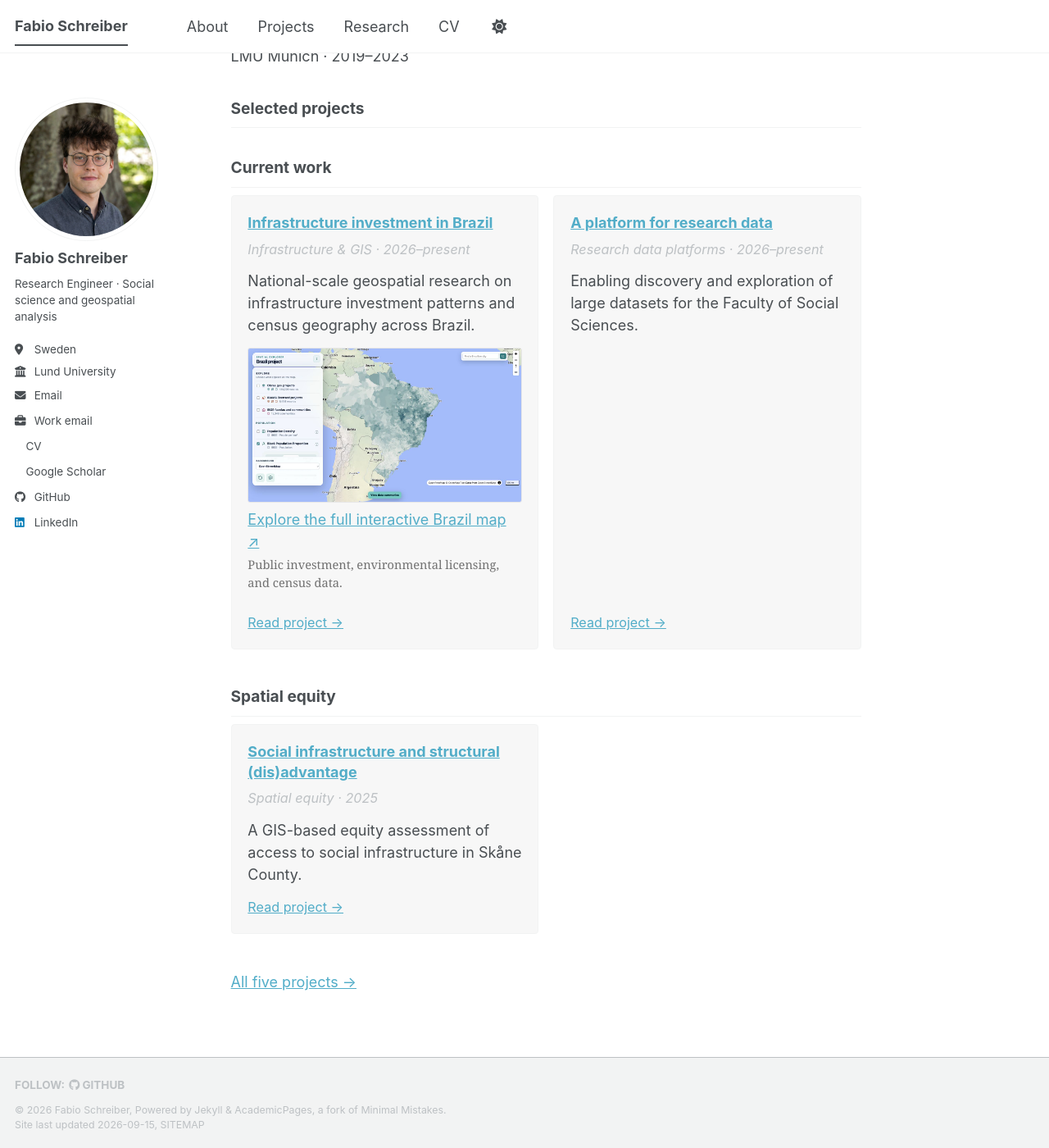
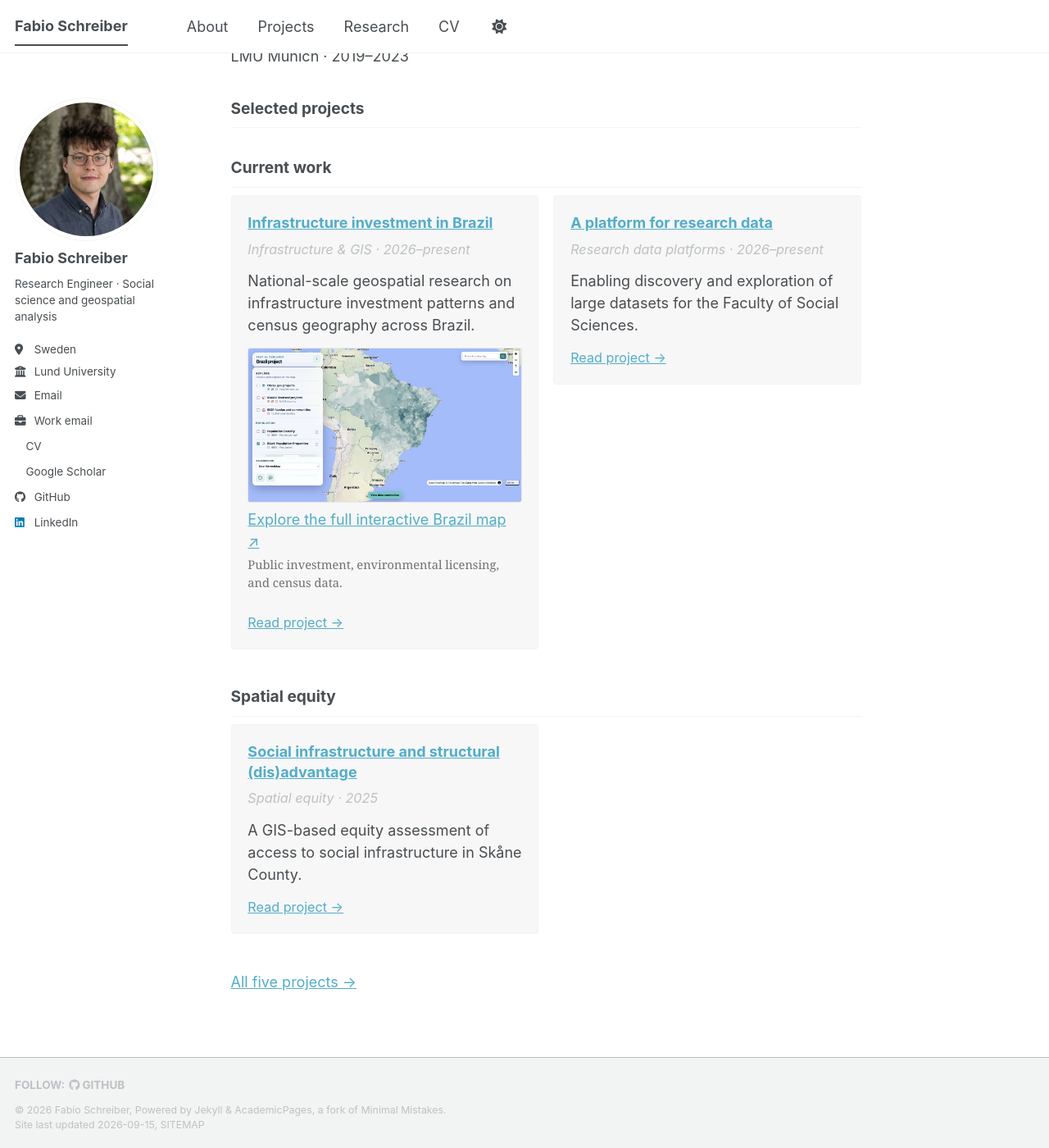
Before and after one commit to fab1s/fab1s.github.io, a Jekyll site: the page built from _pages/about.md, in a window 1280 px wide and 1400 px high, scrolled down 1799 px. Shown: the whole window at 82% size. Built offline with Jekyll 4.4.1, drawn with Linux system fonts in a browser that asks for light colours; a style sheet for code colours, icons or effects is not loaded.

Commit message:
Stop project cards stretching to row height

```diff
--- a/assets/css/main.scss
+++ b/assets/css/main.scss
@@ -50,7 +50,7 @@
 
 .project-group { margin:2em 0 2.5em; }
 .project-group > h2 { margin-top:0; }
-.project-grid { display:grid; grid-template-columns:repeat(2, minmax(0, 1fr)); gap:1em; }
+.project-grid { display:grid; grid-template-columns:repeat(2, minmax(0, 1fr)); gap:1em; align-items:start; }
 .project-card { display:flex; flex-direction:column; min-width:0; padding:1.1em; border:1px solid var(--global-border-color); border-radius:4px; background:#f7f7f7; }
 .project-card h3 { margin:0 0 0.4em; }
 .project-card p { margin:0 0 0.8em; }
```
